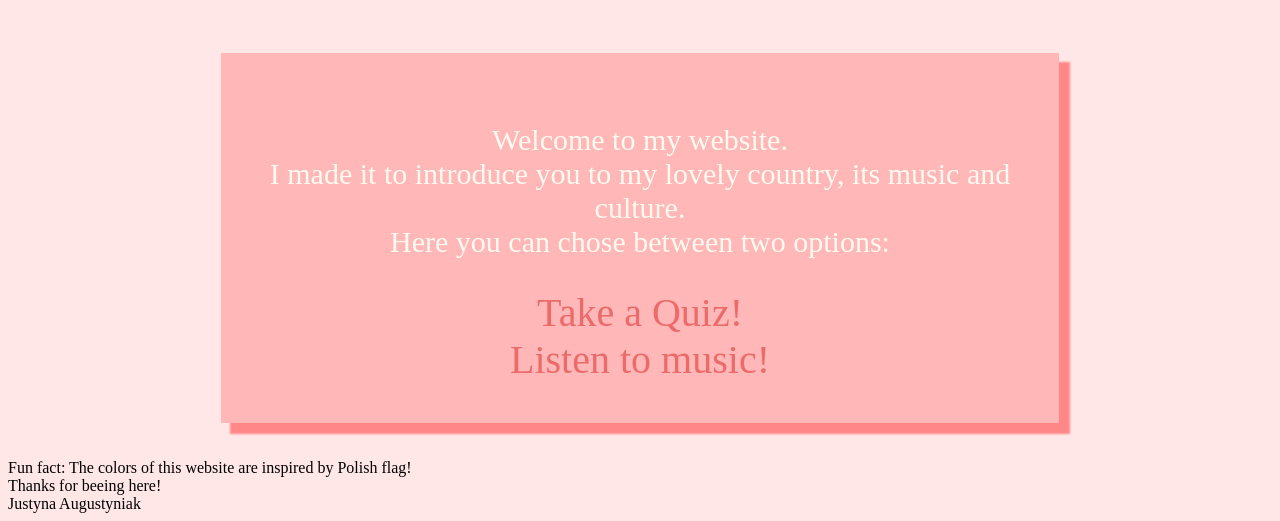
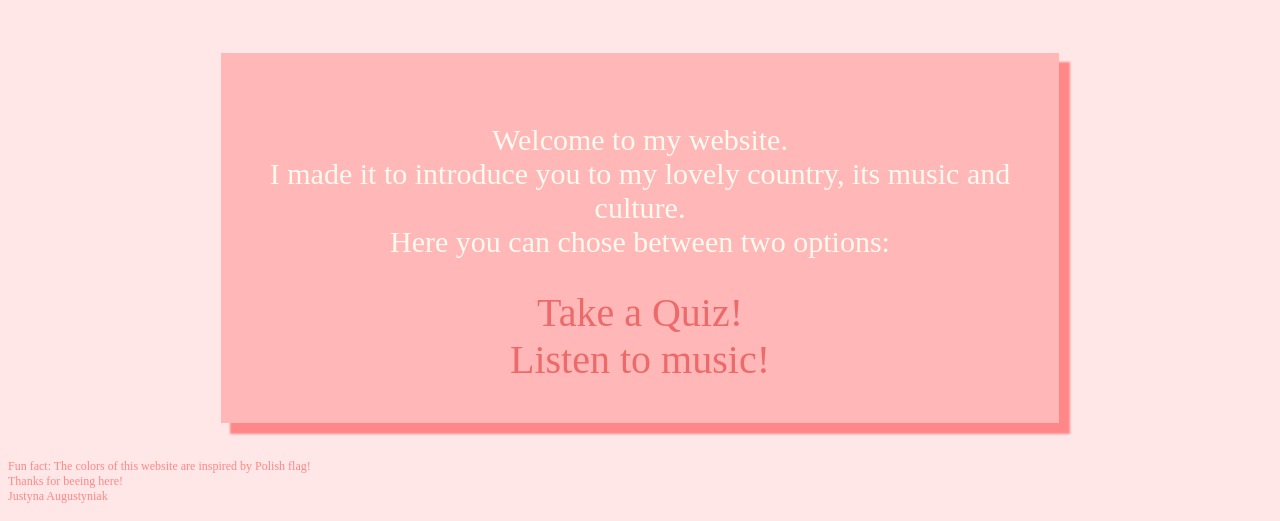
Before and after one commit to 40542659JA/web, a plain HTML site: page index.html in a window 1280 px wide. Shown: the part 313-834 px from the top of the page. Drawn offline with Linux system fonts and the light colour scheme.

Commit message:
Update style.css

```diff
--- a/style.css
+++ b/style.css
@@ -46,6 +46,16 @@ a {
     display: block;
 }
 
+.fixed-bottom {
+    outline: none;
+    text-decoration: none;
+    justify-content: center;
+    text-align:
+    display: block;
+    color: #ff8787;
+    font-size: 12px;
+}
+
 p {
    font-size: 30px;
    text-align: center;
```
